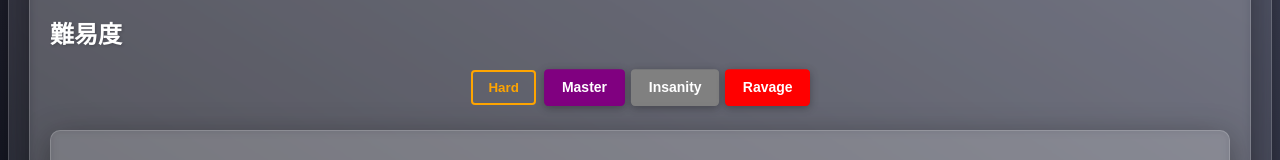
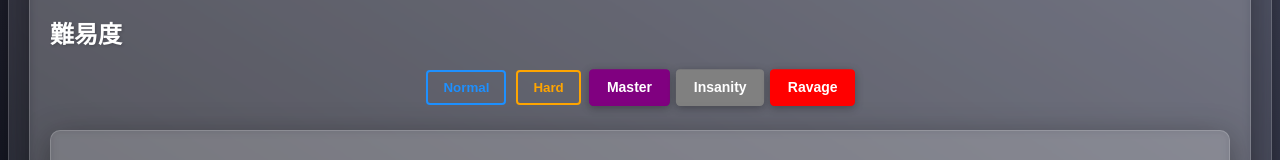
Before and after one commit to Qro-384/takumi3-randomselector, a Nuxt app: page / in a window 1280 px wide. Shown: the part 369-529 px from the top of the page. Built offline with nearby package versions, Linux system fonts and the light colour scheme; no server answers.

Commit message:
レベル10以下にも対応

```diff
--- a/components/SelectDifficulty.vue
+++ b/components/SelectDifficulty.vue
@@ -24,7 +24,7 @@
   emits: ['update:selectedDifficulty'],
   data() {
     return {
-      difficulties: ['Hard', 'Master', 'Insanity', 'Ravage'],
+      difficulties: ['Normal','Hard', 'Master', 'Insanity', 'Ravage'],
     };
   },
   methods: {
@@ -76,12 +76,14 @@
 }
 
 /* 難易度ごとの色設定 (非選択時はテキストとボーダーの色) */
+.btn-normal { color: dodgerblue; border-color: dodgerblue; }
 .btn-hard { color: orange; border-color: orange; }
 .btn-master { color: purple; border-color: purple; }
 .btn-insanity { color: gray; border-color: gray; }
 .btn-ravage { color: red; border-color: red; }
 
 /* 選択時のスタイル反転 */
+.btn-normal.is-selected { background-color: dodgerblue; color: white; }
 .btn-hard.is-selected { background-color: orange; color: white; }
 .btn-master.is-selected { background-color: purple; color: white; }
 .btn-insanity.is-selected { background-color: gray; color: white; }
--- a/components/SongDisplay.vue
+++ b/components/SongDisplay.vue
@@ -24,6 +24,7 @@
       }
       const difficulty = song.difficulty.toLowerCase();
       switch (difficulty) {
+        case 'normal': return 'difficulty-normal';
         case 'hard': return 'difficulty-hard';
         case 'master': return 'difficulty-master';
         case 'insanity': return 'difficulty-insanity';
@@ -64,6 +65,7 @@
     color: #fff;
     font-weight: bold;
 }
+.difficulty-normal { color: #90caf9; text-shadow: 1px 1px 2px rgba(0,0,0,0.7); font-weight: bold; }
 .difficulty-hard { color: #ffd54f; text-shadow: 1px 1px 2px rgba(0,0,0,0.7); font-weight: bold; }
 .difficulty-master { color: #ce93d8; text-shadow: 1px 1px 2px rgba(0,0,0,0.7); font-weight: bold; }
 .difficulty-insanity { color: #e0e0e0; text-shadow: 1px 1px 2px rgba(0,0,0,0.7); font-weight: bold; }
--- a/components/SongsMemory.vue
+++ b/components/SongsMemory.vue
@@ -47,6 +47,7 @@
             }
             const difficulty = song.difficulty.toLowerCase();
             switch (difficulty) {
+                case 'normal': return 'difficulty-normal';
                 case 'hard': return 'difficulty-hard';
                 case 'master': return 'difficulty-master';
                 case 'insanity': return 'difficulty-insanity';
@@ -128,6 +129,7 @@
 }
 
 /* Difficulty Colors */
+.difficulty-normal { color: #90caf9; text-shadow: 1px 1px 3px rgba(0,0,0,0.5); }
 .difficulty-hard { color: #ffd54f; text-shadow: 1px 1px 3px rgba(0,0,0,0.5); }
 .difficulty-master { color: #ce93d8; text-shadow: 1px 1px 3px rgba(0,0,0,0.5); }
 .difficulty-insanity { color: #e0e0e0; text-shadow: 1px 1px 3px rgba(0,0,0,0.5); }
```
Also changed, not shown: 1 other file (tests, documents, lock files or other folders).
